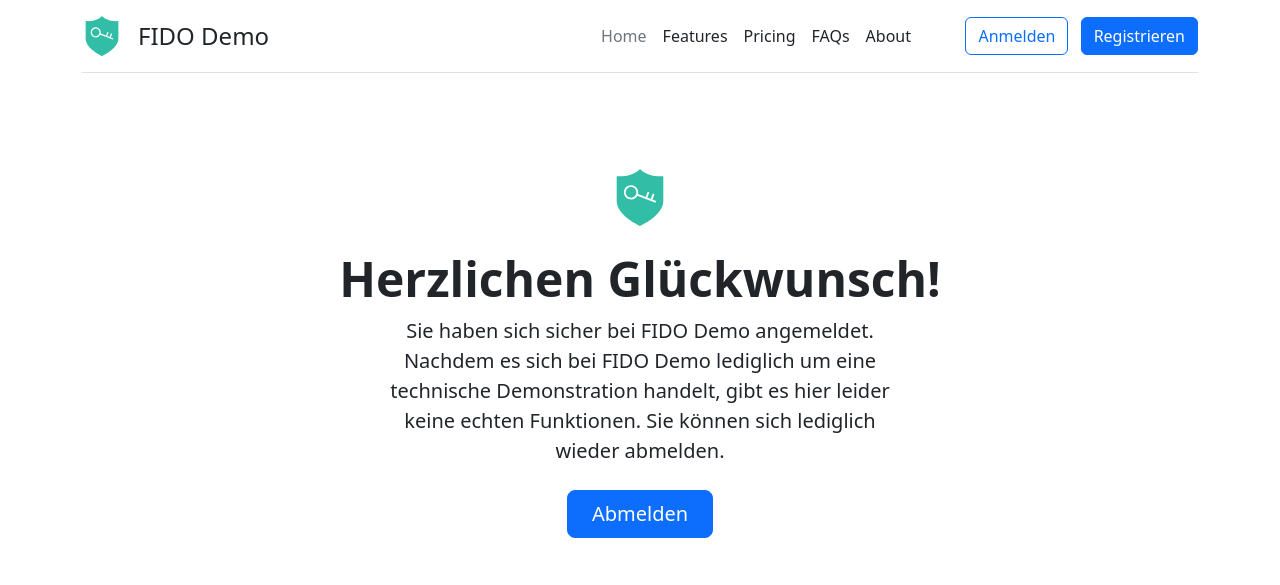
After one commit to rstdm/fido-2fa-authentication, a Flask app: template templates/index_logged_in.html in a window 1280 px wide. The commit adds this page. Shown: the top 585 px of the page. Run offline with Flask 2, Linux system fonts and the light colour scheme; the template is opened without the code that fills it, so the values that code supplies are empty; some libraries are stand-ins or nearby versions.

Commit message:
add content to logged_in page

```diff
--- a/server.py
+++ b/server.py
@@ -124,7 +124,7 @@ def authenticate_complete():
 @app.route('/')
 def index():
     if session_util.is_logged_in(session):
-        return render_template('user.html', is_logged_in=True)
+        return render_template('index_logged_in.html', is_logged_in=True)
     else:
         return render_template('index.html', is_logged_in=False)
 
--- /dev/null
+++ b/templates/index_logged_in.html
@@ -0,0 +1,18 @@
+{% extends "layout_full.html" %}
+
+{% block title %}Startseite{% endblock %}
+
+{% block layout_full_content %}
+    <div class="px-4 py-5 my-5 text-center">
+        <img class="d-block mx-auto mb-4" src="/assets/img/logo.svg" alt="" width="72" height="57">
+        <h1 class="display-5 fw-bold">Herzlichen Glückwunsch!</h1>
+        <div class="col-lg-6 mx-auto">
+            <p class="lead mb-4">Sie haben sich sicher bei FIDO Demo angemeldet. Nachdem es sich bei FIDO Demo
+                lediglich um eine technische Demonstration handelt, gibt es hier leider keine echten Funktionen. Sie
+                können sich lediglich wieder abmelden.</p>
+            <div class="d-grid gap-2 d-sm-flex justify-content-sm-center">
+                <a class="btn btn-primary btn-lg px-4 gap-3" href="/logout">Abmelden</a>
+            </div>
+        </div>
+    </div>
+{% endblock %}
--- a/templates/layout_full.html
+++ b/templates/layout_full.html
@@ -18,7 +18,7 @@
 
             <div class="col-md-3 text-end">
                 {% if is_logged_in %}
-                    <a class="btn btn-outline-primary" href="/logout">Logout</a>
+                    <a class="btn btn-outline-primary" href="/logout">Abmelden</a>
                 {% else %}
                     <a class="btn btn-outline-primary me-2" href="/login">Anmelden</a>
                     <button type="button" class="btn btn-primary">Registrieren</button>
```
Also changed, not shown: templates/user.html (deleted, +0 -7 lines).
